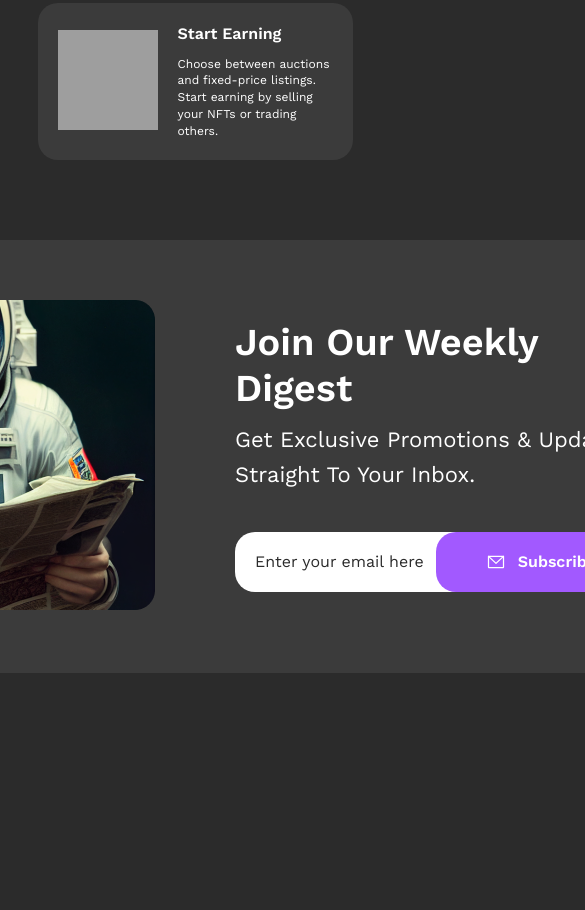
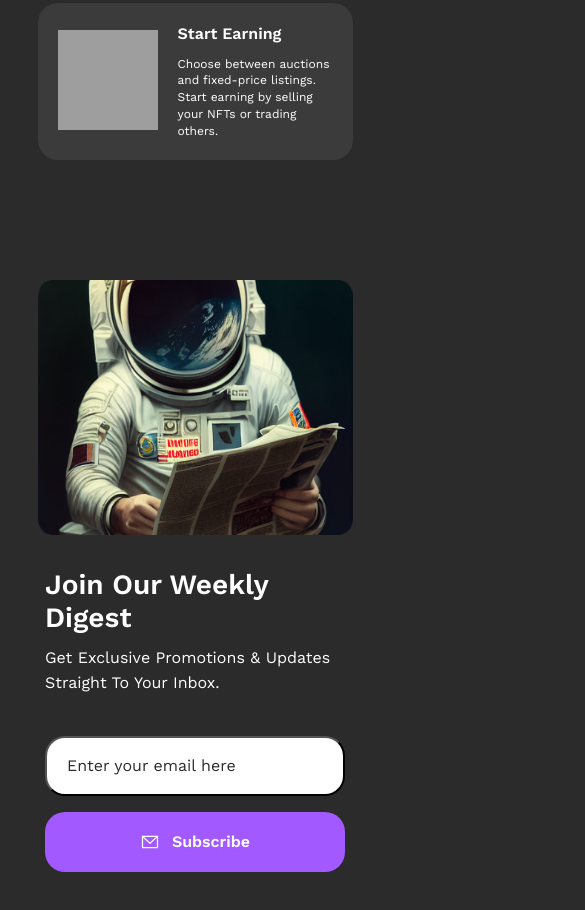
Before and after one commit to Shabnammammadova/Fronted-project, a plain HTML site: page client/pages/home/index.html in a window 390 px wide. Shown: the part 6601-7511 px from the top of the page, 585 px wide, since content can reach past the window. Before the commit the page ends 7354 px from the top, so only its background shows below. Drawn offline with nearby package versions, Linux system fonts and the light colour scheme; grey boxes are pictures that could not be loaded.

Commit message:
weekly digest section responsive design added

```diff
--- a/client/pages/home/index.html
+++ b/client/pages/home/index.html
@@ -558,8 +558,10 @@
             <p>Get exclusive promotions & updates straight to your inbox.</p>
         </div>
         <div class="bottom">
-            <button>
+            <button class="enter-btn">
                 <p>Enter your email here</p>
+            </button>
+            <button class="letter-btn">
                 <span><img src="../../../assets/icons/letter.svg" alt="">Subscribe</span>
             </button>
         </div>
--- a/client/scss/pages/_contact.scss
+++ b/client/scss/pages/_contact.scss
@@ -385,6 +385,9 @@
     align-items: center;
     gap: 10px;
     align-self: stretch;
+    @include for-size(tablet){
+        padding: 40px 0px 80px 0px;
+    }
 .weekly{
         display: flex;
         width: 1050px;
@@ -394,11 +397,31 @@
         border-radius: 20px;
         background:$avatarbackground;
         border: none;
+        @include for-size(tablet){
+            width: 690px;
+            padding: 40px 30px;
+            gap: 30px;
+        }
+        @include for-size(phone){
+            padding: 40px 0;
+            flex-direction: column;
+            background-color: $backgroundcolor;
+            width: 315px;
+        }
     .left-side{
            img{
             height: 310px;
             flex: 1 0 0;
+            @include for-size(tablet){
+                height: 280px;
+                width: 300px;
             }
+            @include for-size(phone){
+                width: 315px;
+                height: 255px;
+            }
+           }
+
     }
     .right-side{
             display: flex;
@@ -407,6 +430,9 @@
             align-items: flex-start;
             gap: 40px;
             flex-shrink: 0;
+            @include for-size(tablet){
+                width: 300px;
+            }
         .top{
             display: flex;
             flex-direction: column;
@@ -421,6 +447,9 @@
                 font-weight: 600;
                 line-height: 120%; /* 45.6px */
                 text-transform: capitalize;
+                @include for-size(tablet){
+                    font-size: 28px;
+                }
             }
             p{
                 color: $textcolor;
@@ -430,10 +459,20 @@
                 font-weight: 400;
                 line-height: 160%; /* 35.2px */
                 text-transform: capitalize;
+                @include for-size(tablet){
+                    font-size: 16px;
+                }
             }
           }
         .bottom{
-            button{
+            display: flex;
+            align-items: flex-start;
+            @include for-size(tablet){
+           flex-direction: column;
+           align-items: center;
+           gap: 16px;
+            }
+        .enter-btn{
             display: flex;
             height: 60px;
             padding: 16px 0px 16px 20px;
@@ -441,9 +480,13 @@
             gap: 12px;
             align-self: stretch;
             border-radius: 20px;
-                background: $textcolor;
-                border: none;
-                cursor: pointer;
+            background:$textcolor;
+            width: 425px;
+            position: relative;
+            z-index: 0;
+            @include for-size(tablet){
+                width: 300px;
+            }
             p{
                 color: $backgroundcolor;
                 font-family: "Work Sans";
@@ -452,7 +495,30 @@
                 font-weight: 400;
                 line-height: 140%; /* 22.4px */
             }
+        }
+          .letter-btn{
+            display: flex;
+            height: 60px;
+            padding: 0px 50px;
+            justify-content: flex-end;
+            align-items: center;
+            gap: 12px;
+            border-radius: 20px;
+            background: $purple;
+            border: none;
+            z-index: 1;
+            position: absolute;
+            right: 295px;
+            @include for-size(tablet){
+                width: 300px;
+                position: relative;
+                right: 0;
+                justify-content: center;
+            }
             span{
+                display: flex;
+                align-items: center;
+                gap: 12px;
                 color:$textcolor;
                 text-align: center;
                 font-family: "Work Sans";
@@ -460,17 +526,9 @@
                 font-style: normal;
                 font-weight: 600;
                 line-height: 140%; /* 22.4px */
-                    display: flex;
-                    height: 60px;
-                    padding: 0px 50px;
-                    justify-content: flex-end;
-                    align-items: center;
-                    gap: 12px;
-                    border: $purple;
-                    border-radius: 20px;
-                    background: $purple;
             }
           }
+
 
         }
     }
```
Also changed, not shown: client/scss/main.css. Lines whose indentation alone changed are shown as unchanged.
